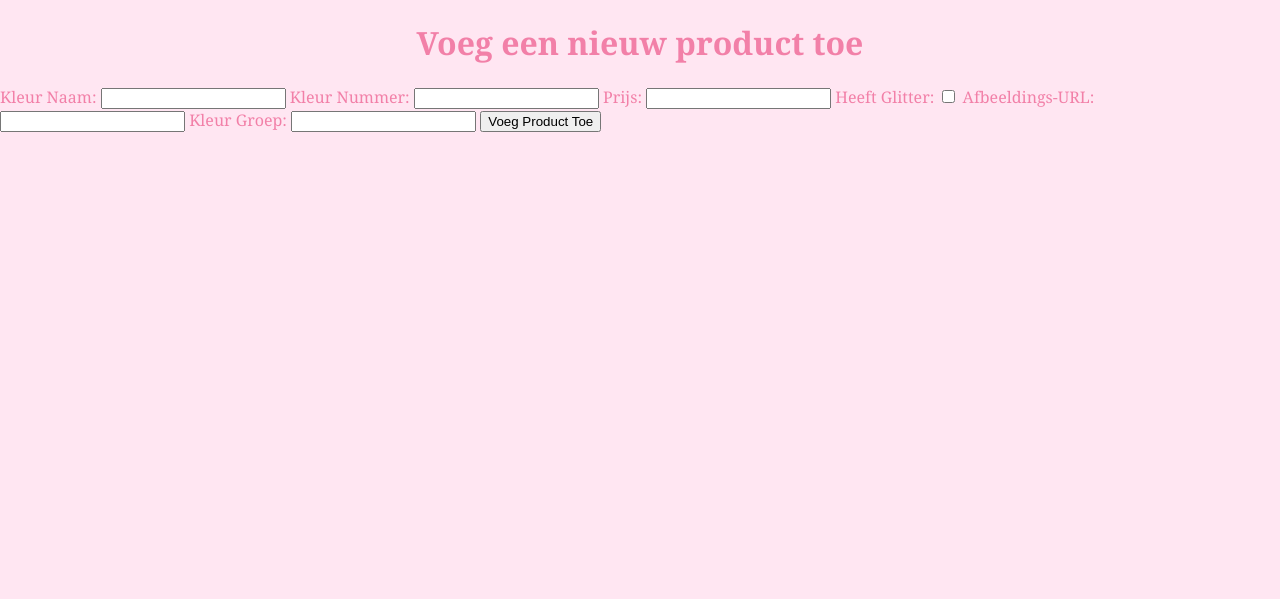
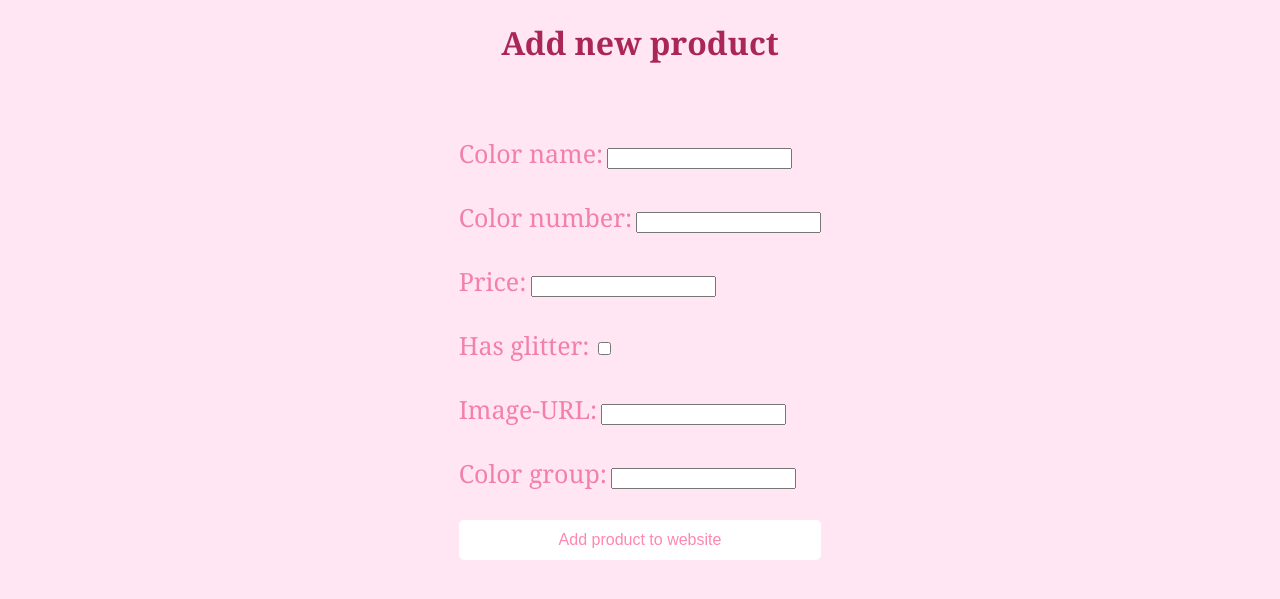
Before and after one commit to AlithaPwls/nailshop, a PHP site: page /add_product.php in a window 1280 px wide. Shown: the top 599 px of the page. Run offline with PHP 8.4, Linux system fonts and the light colour scheme; the visitor is signed in with stand-in values (Sample User, id 1).

Commit message:
updates sigup

```diff
--- a/add_product.php
+++ b/add_product.php
@@ -30,31 +30,43 @@ if ($_SERVER['REQUEST_METHOD'] === 'POST') {
 <head>
     <meta charset="UTF-8">
     <meta name="viewport" content="width=device-width, initial-scale=1.0">
-    <link rel="stylesheet" href="css/index.css">
+    <link rel="stylesheet" href="css/addproduct.css">
     <title>Voeg Product Toe</title>
 </head>
 <body>
-    <h1>Voeg een nieuw product toe</h1>
+    <h1>Add new product</h1>
     <form action="add_product.php" method="post">
-        <label for="color_name">Kleur Naam:</label>
-        <input type="text" id="color_name" name="color_name" required>
+        <div class="field">
+          <label for="color_name">Color name:</label>
+          <input type="text" id="color_name" name="color_name" required>
+        </div>
 
-        <label for="color_number">Kleur Nummer:</label>
-        <input type="text" id="color_number" name="color_number" required>
+        <div class="field">
+            <label for="color_number">Color number:</label>
+            <input type="text" id="color_number" name="color_number" required>
+        </div>
 
-        <label for="price">Prijs:</label>
-        <input type="number" id="price" name="price" step="0.01" required>
+        <div class="field">
+            <label for="price">Price:</label>
+            <input type="number" id="price" name="price" step="0.01" required>
+        </div>
 
-        <label for="has_glitter">Heeft Glitter:</label>
-        <input type="checkbox" id="has_glitter" name="has_glitter">
+        <div class="field">
+            <label for="has_glitter">Has glitter:</label>
+            <input type="checkbox" id="has_glitter" name="has_glitter" value = "1">
+        </div>
 
-        <label for="image_url">Afbeeldings-URL:</label>
-        <input type="text" id="image_url" name="image_url" required>
+        <div class="field">
+            <label for="image_url">Image-URL:</label>
+            <input type="text" id="image_url" name="image_url" required>
+        </div>
 
-        <label for="color_group">Kleur Groep:</label>
-        <input type="text" id="color_group" name="color_group" required>
+        <div class="field">
+            <label for="color_group">Color group:</label>
+            <input type="text" id="color_group" name="color_group" required>
+        </div>
 
-        <button type="submit">Voeg Product Toe</button>
+        <button class="btn" type="submit">Add product to website</button>
     </form>
 </body>
 </html>
--- a/classes/products.php
+++ b/classes/products.php
@@ -61,7 +61,7 @@ class Product {
 
     public function setHasGlitter($has_glitter)
     {
-        $this->has_glitter = (bool)$has_glitter;
+        $this->has_glitter = $has_glitter ? 1 : 0;
         return $this;
     }
 
--- /dev/null
+++ b/css/addproduct.css
@@ -0,0 +1,40 @@
+body {
+    font-family: Georgia, 'Times New Roman', Times, serif;
+    background-color: #ffe6f2;
+    color: #f280a8;
+    margin: 0;
+    padding: 0;
+    display: flex;
+    flex-direction: column;
+    align-items: center;
+}
+
+h1 {
+    color: #aa2755;
+}
+
+form {
+    display: flex;
+    flex-direction: column;
+    gap: 30px;
+    margin-top: 50px;
+}
+
+.field label {
+    font-size: 25px;
+}
+
+.btn {
+    color: #ff87b1;
+    background-color: #ffffff;
+    padding: 0.7rem 1.2rem;
+    border: none;
+    border-radius: 5px;
+    text-decoration: none;
+    font-size: 1rem;
+}
+
+.btn:hover {
+    background-color: #feb9d5;
+    color: white;
+}
```
Also changed, not shown: classes/users.php (+51 -27 lines), signup.php (+22 -1 lines).
